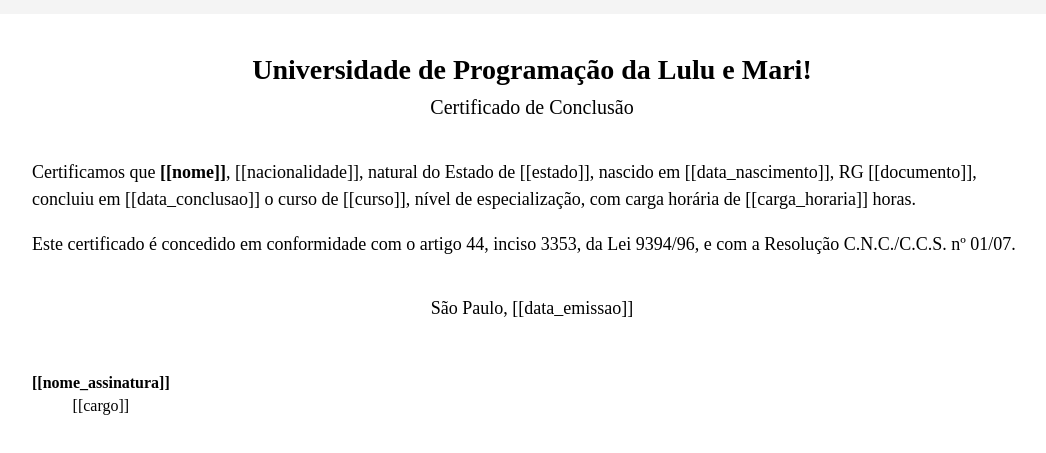
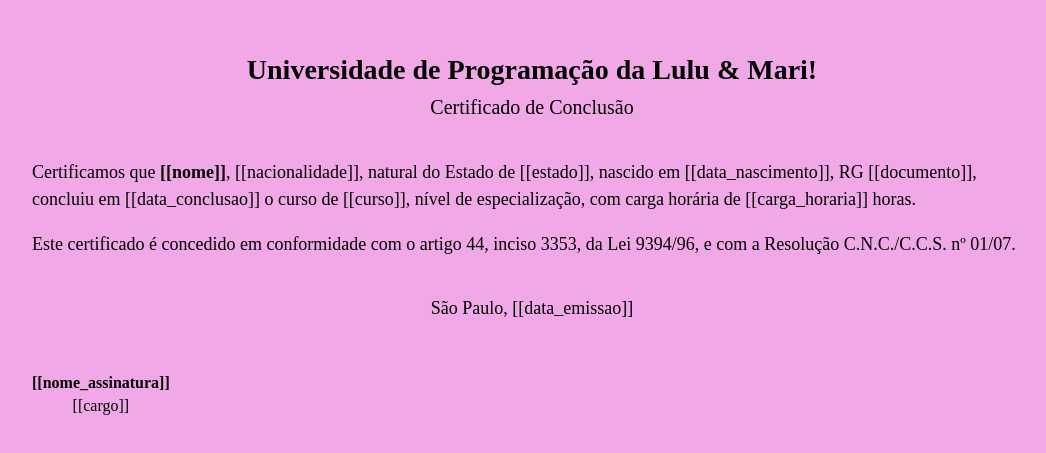
Before and after one commit to luluramos/GSMicroservice, a website: page worker/template.html in a window 1280 px wide. Shown: the part 163-616 px from the top of the page, without its empty margins (108-1154 px from the left). Drawn offline with Linux system fonts and the light colour scheme.

Commit message:
Finalizando o projeto :)

```diff
--- a/worker/template.html
+++ b/worker/template.html
@@ -22,7 +22,7 @@
 
         body {
             font-family: 'Times New Roman', Times, serif;
-            background-color: #f4f4f4;
+            background-color: #f0a9e6;
             margin: 0;
             padding: 0;
             display: flex;
@@ -36,7 +36,7 @@
             max-width: 1000px; /* Garantir que não ultrapasse a largura máxima */
             margin: 0 auto;
             padding: 40px;
-            background-color: white;
+            background-color:  #f0a9e6;
             box-shadow: none;
         }
 
@@ -81,7 +81,7 @@
 </head>
 <body>
     <div class="diploma-container">
-        <div class="header">Universidade de Programação da Lulu e Mari!</div>
+        <div class="header">Universidade de Programação da Lulu & Mari!</div>
         <div class="sub-header">Certificado de Conclusão</div>
         <div class="content">
             <p>
```
Also changed, not shown: 4 other files.
